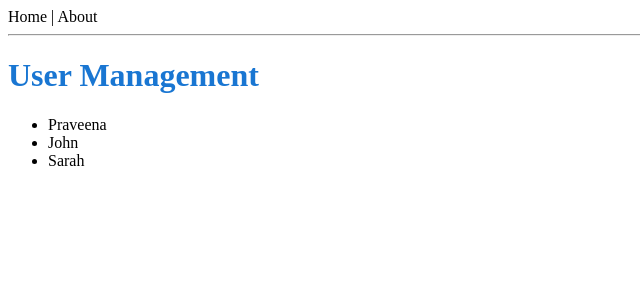
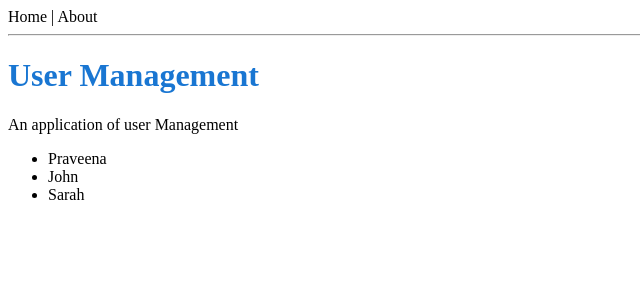
Before and after one commit to PraveenaPrasannan4789/angular-user-portal, an Angular app in the folder client/: page / in a window 1280 px wide. Shown: the top 300 px of the page, without its empty margins (0-640 px from the left). Built offline with nearby package versions, Linux system fonts and the light colour scheme.

Commit message:
ui pharagraph added

```diff
--- a/client/src/app/home/home.html
+++ b/client/src/app/home/home.html
@@ -22,6 +22,7 @@
 </ul> -->
 
 <h1>User Management</h1>
+<p>An application of user Management</p>
 
 <ul>
   <li *ngFor="let user of users">
```
